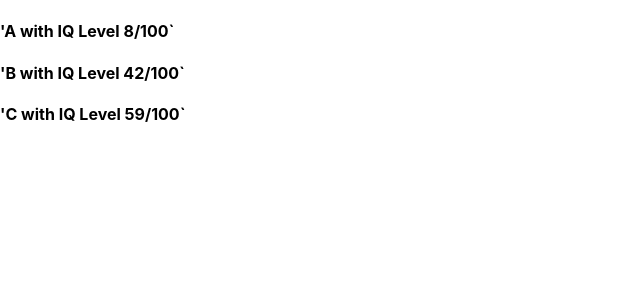
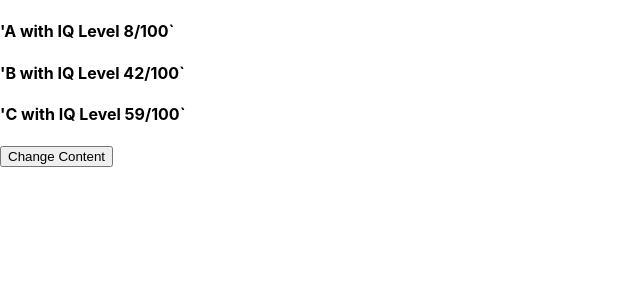
Before and after one commit to priyodas12/react-learning-v1, a React (Create React App) app: page / in a window 1280 px wide. Shown: the top 300 px of the page, without its empty margins (0-640 px from the left). Built offline with nearby package versions, Linux system fonts and the light colour scheme.

Commit message:
change-007

```diff
--- a/src/App.js
+++ b/src/App.js
@@ -35,7 +35,17 @@ export default class App extends Component {
   handleEvent() { }
 
   // Class Properties (Stage 3 Proposal)
-  handler = () => { this.setState() }
+  handler = () => {
+    this.setState(
+      {
+        humans: [
+          { name: "A", age: 24 },
+          { name: "B", age: 44 },
+          { name: "C", age: 84 }
+        ]
+      }
+    )
+  }
 
   render() {
     return (
@@ -43,6 +53,7 @@ export default class App extends Component {
         <Human name={this.state.humans[0].name} age={this.state.humans[0].age}></Human>
         <Human name={this.state.humans[1].name} age={this.state.humans[1].age}></Human>
         <Human name={this.state.humans[2].name} age={this.state.humans[2].age}></Human>
+        <button onClick={this.handler}>Change Content</button>
       </>
     )
   }
```
